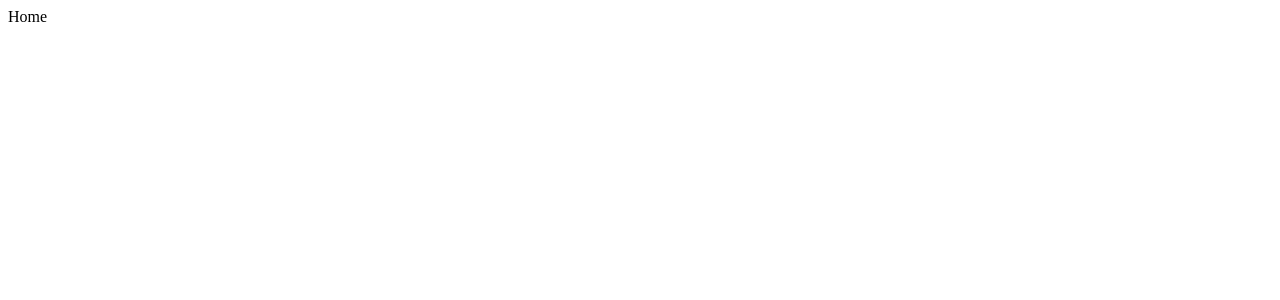
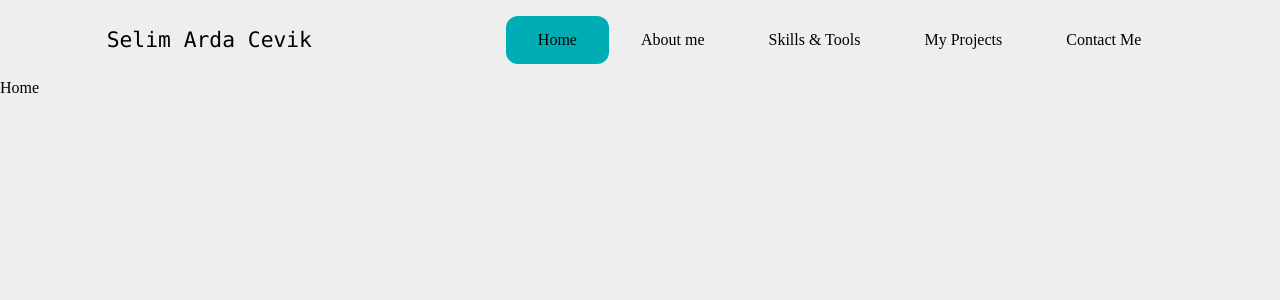
Before and after one commit to selimlendiniz/react-portfolio, a React (Create React App) app: page / in a window 1280 px wide. Shown: the top 300 px of the page. Built offline with nearby package versions, Linux system fonts and the light colour scheme.

Commit message:
navbar is over

```diff
--- a/src/App.js
+++ b/src/App.js
@@ -1,5 +1,71 @@
+import React from "react";
+import Navbar from "./components/Navbar";
+import { createBrowserRouter, RouterProvider } from "react-router-dom";
+
+import Home from "./pages/Home";
+import AboutMe from "./pages/AboutMe";
+import Skills from "./pages/Skills";
+import MyProjects from "./pages/MyProjects";
+import ContactMe from "./pages/ContactMe";
+
+const router2 = createBrowserRouter([
+  {
+    path: "/",
+    element: <Home />,
+  },
+  {
+    path: "/aboutme",
+    element: <AboutMe />,
+  },
+  {
+    path: "/skills",
+    element: <Skills />,
+  },
+  {
+    path: "/myprojects",
+    element: <MyProjects />,
+  },
+  {
+    path: "/contactme",
+    element: <ContactMe />,
+  },
+]);
+
+const router = createBrowserRouter([
+  {
+    path: "/",
+    element: <Navbar />,
+    children: [
+      {
+        path: "/",
+        element: <Home />,
+      },
+      {
+        path: "/aboutme",
+        element: <AboutMe />,
+      },
+      {
+        path: "/skills",
+        element: <Skills />,
+      },
+      {
+        path: "/myprojects",
+        element: <MyProjects />,
+      },
+      {
+        path: "/contactme",
+        element: <ContactMe />,
+      },
+    ],
+  },
+]);
+
 function App() {
-  return <div>Deneme</div>;
+  return (
+    <div className="h-screen bg-pageBackground overflow-y-scroll">
+      <RouterProvider router={router} />
+    </div>
+  );
 }
 
 export default App;
--- /dev/null
+++ b/src/components/NavBarButton.js
@@ -0,0 +1,16 @@
+import React from "react";
+import { NavLink } from "react-router-dom";
+
+export default function NavBarButton({ title, to, isActive }) {
+  return (
+    <NavLink
+      className={({ isActive, isPending }) =>
+        (isActive ? "bg-blueNormal" : "") +
+        " px-8 py-4 rounded-xl h-min text-paragraph"
+      }
+      to={to}
+    >
+      {title}
+    </NavLink>
+  );
+}
--- /dev/null
+++ b/src/components/Navbar.js
@@ -0,0 +1,23 @@
+import React from "react";
+import { NavLink, Outlet } from "react-router-dom";
+import NavBarButton from "./NavBarButton";
+
+export default function Navbar() {
+  return (
+    <div>
+      <nav className="grid grid-cols-12 h-min">
+        <div className="flex items-center justify-between col-start-2 col-end-12  py-4">
+          <h2 className="font-mono text-s h-min">Selim Arda Cevik</h2>
+          <div className="flex justify-between">
+            <NavBarButton to="/" title="Home" />
+            <NavBarButton to="/aboutme" title="About me" />
+            <NavBarButton to="/skills" title="Skills & Tools" />
+            <NavBarButton to="/myprojects" title="My Projects" />
+            <NavBarButton to="/contactme" title="Contact Me" />
+          </div>
+        </div>
+      </nav>
+      <Outlet />
+    </div>
+  );
+}
--- a/src/index.css
+++ b/src/index.css
@@ -1,13 +1,133 @@
+@tailwind base;
+@tailwind components;
+@tailwind utilities;
+
+/* http://meyerweb.com/eric/tools/css/reset/
+   v2.0 | 20110126
+   License: none (public domain)
+*/
+
+html,
+body,
+div,
+span,
+applet,
+object,
+iframe,
+h1,
+h2,
+h3,
+h4,
+h5,
+h6,
+p,
+blockquote,
+pre,
+a,
+abbr,
+acronym,
+address,
+big,
+cite,
+code,
+del,
+dfn,
+em,
+img,
+ins,
+kbd,
+q,
+s,
+samp,
+small,
+strike,
+strong,
+sub,
+sup,
+tt,
+var,
+b,
+u,
+i,
+center,
+dl,
+dt,
+dd,
+ol,
+ul,
+li,
+fieldset,
+form,
+label,
+legend,
+table,
+caption,
+tbody,
+tfoot,
+thead,
+tr,
+th,
+td,
+article,
+aside,
+canvas,
+details,
+embed,
+figure,
+figcaption,
+footer,
+header,
+hgroup,
+menu,
+nav,
+output,
+ruby,
+section,
+summary,
+time,
+mark,
+audio,
+video {
+  margin: 0;
+  padding: 0;
+  border: 0;
+  font-size: 100%;
+  font: inherit;
+  vertical-align: baseline;
+}
+/* HTML5 display-role reset for older browsers */
+article,
+aside,
+details,
+figcaption,
+figure,
+footer,
+header,
+hgroup,
+menu,
+nav,
+section {
+  display: block;
+}
 body {
-  margin: 0;
-  font-family: -apple-system, BlinkMacSystemFont, 'Segoe UI', 'Roboto', 'Oxygen',
-    'Ubuntu', 'Cantarell', 'Fira Sans', 'Droid Sans', 'Helvetica Neue',
-    sans-serif;
-  -webkit-font-smoothing: antialiased;
-  -moz-osx-font-smoothing: grayscale;
+  line-height: 1;
 }
-
-code {
-  font-family: source-code-pro, Menlo, Monaco, Consolas, 'Courier New',
-    monospace;
+ol,
+ul {
+  list-style: none;
 }
+blockquote,
+q {
+  quotes: none;
+}
+blockquote:before,
+blockquote:after,
+q:before,
+q:after {
+  content: "";
+  content: none;
+}
+table {
+  border-collapse: collapse;
+  border-spacing: 0;
+}
--- a/src/index.js
+++ b/src/index.js
@@ -1,40 +1,14 @@
 import React from "react";
+import "./index.css";
 import ReactDOM from "react-dom/client";
+import { createBrowserRouter, RouterProvider } from "react-router-dom";
+
 import App from "./App";
-import { createBrowserRouter, RouterProvider } from "react-router-dom";
-import Home from "./pages/Home";
-import AboutMe from "./pages/AboutMe";
-import Skills from "./pages/Skills";
-import MyProjects from "./pages/MyProjects";
-import ContactMe from "./pages/ContactMe";
 
 const root = ReactDOM.createRoot(document.getElementById("root"));
 
-const router = createBrowserRouter([
-  {
-    path: "/",
-    element: <Home />,
-  },
-  {
-    path: "/aboutme",
-    element: <AboutMe />,
-  },
-  {
-    path: "/skills",
-    element: <Skills />,
-  },
-  {
-    path: "/myprojects",
-    element: <MyProjects />,
-  },
-  {
-    path: "/contactme",
-    element: <ContactMe />,
-  },
-]);
-
 root.render(
   <React.StrictMode>
-    <RouterProvider router={router} />
+    <App />
   </React.StrictMode>
 );
```
